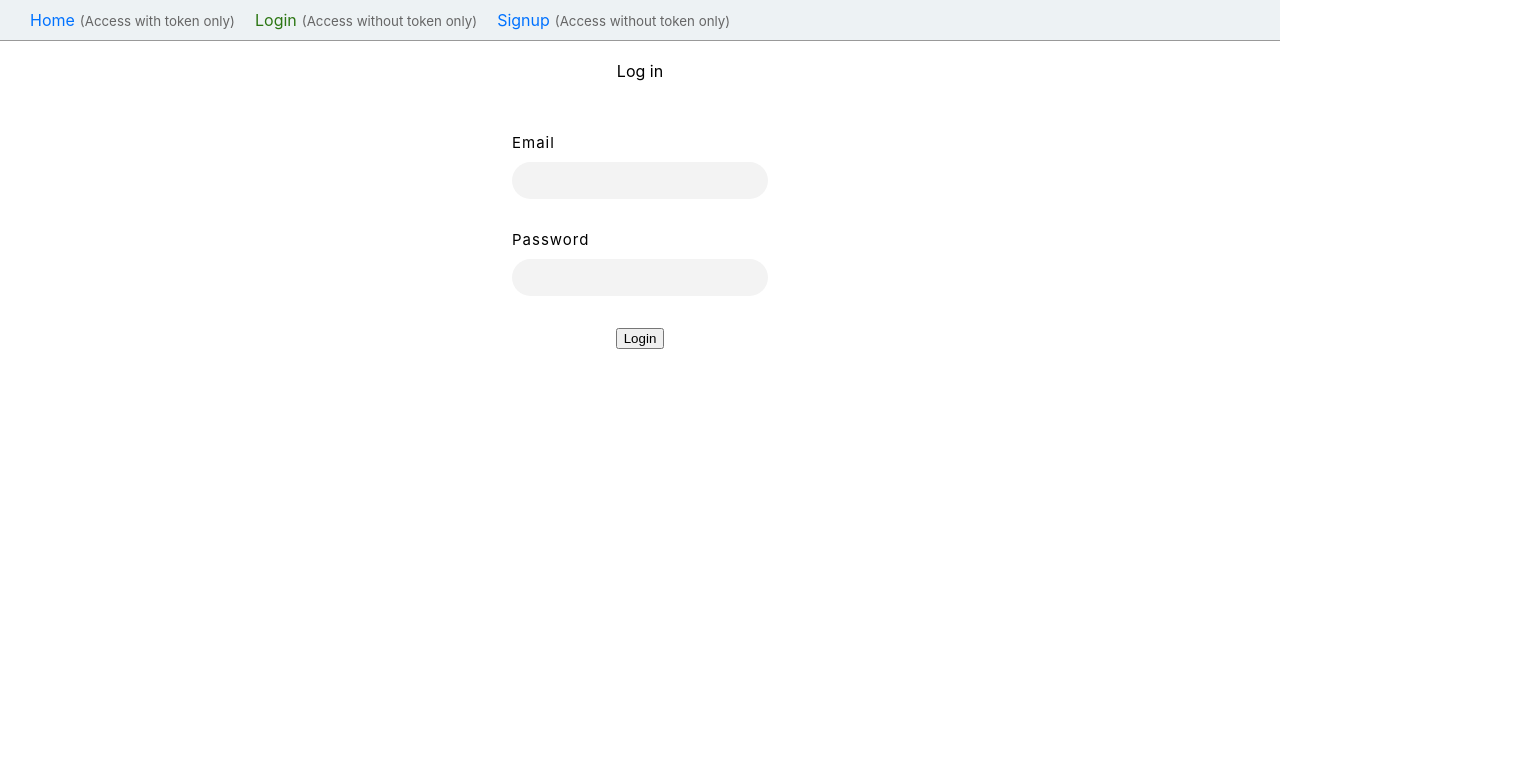
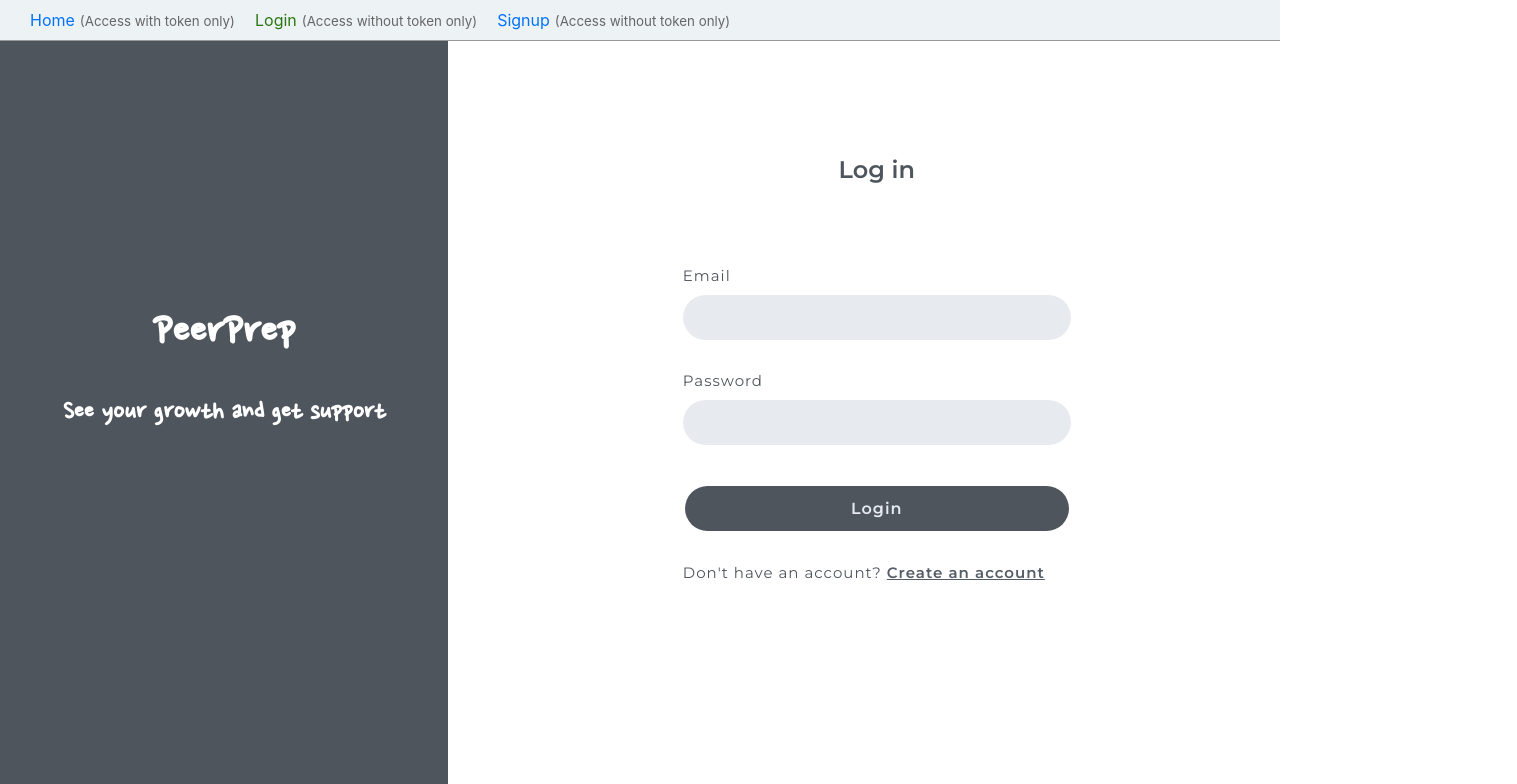
Before and after one commit to CS3219-SE-Principles-and-Patterns/cs3219-project-ay2122-2122-s1-g3, a React (Create React App) app in the folder frontend/: page /login in a window 1280 px wide. Shown: the top 784 px of the page, 1517 px wide, since content can reach past the window. Built offline with nearby package versions, Linux system fonts and the light colour scheme.

Commit message:
styling for login signup

```diff
--- a/frontend/package.json
+++ b/frontend/package.json
@@ -6,6 +6,7 @@
     "@testing-library/jest-dom": "^5.11.4",
     "@testing-library/react": "^11.1.0",
     "@testing-library/user-event": "^12.1.10",
+    "bootstrap": "5.1.1",
     "cors": "^2.8.5",
     "dotenv": "^10.0.0",
     "express": "^4.17.1",
@@ -14,6 +15,7 @@
     "node-sass": "4.14.1",
     "nodemon": "^2.0.13",
     "react": "^17.0.2",
+    "react-bootstrap": "^2.0.0-rc.1",
     "react-dom": "^17.0.2",
     "react-scripts": "4.0.3",
     "web-vitals": "^1.0.1"
--- a/frontend/src/Screen/Login.js
+++ b/frontend/src/Screen/Login.js
@@ -2,6 +2,7 @@ import React, { useState } from "react";
 import axios from "axios";
 import { setUserSession } from "../Utils/Common";
 import "../Style/LoginSignup.scss";
+import PeerPrep from "./PeerPrep";
 
 function Login(props) {
   const email = useFormInput("");
@@ -32,6 +33,11 @@ function Login(props) {
   };
 
   return (
+    <div className="Login">
+      <div className="peer-prep">
+        <h1>PeerPrep</h1>
+        <h3>See your growth and get support</h3>
+      </div>
       <div className="container">
         <div className="title"> Log in </div>
         <div className="content">
@@ -42,7 +48,11 @@ function Login(props) {
             </div>
             <div className="sub-form">
               <label htmlFor="password">Password</label>
-            <input type="password" {...password} autoComplete="new-password" />
+              <input
+                type="password"
+                {...password}
+                autoComplete="new-password"
+              />
             </div>
             {error && (
               <>
@@ -57,6 +67,12 @@ function Login(props) {
                 onClick={handleLogin}
                 disabled={loading}
               />
+            </div>
+          </div>
+          <div className="sub-form">
+            <label htmlFor="signup">
+              Don't have an account? <a href="/Signup"> Create an account </a>
+            </label>
           </div>
         </div>
       </div>
--- /dev/null
+++ b/frontend/src/Screen/PeerPrep.js
@@ -0,0 +1,11 @@
+import "../Style/PeerPrep.scss";
+
+function PeerPrep() {
+  return (
+    <div className="k-container">
+      <div className="content"></div>
+    </div>
+  );
+}
+
+export default PeerPrep;
--- a/frontend/src/Screen/Signup.js
+++ b/frontend/src/Screen/Signup.js
@@ -15,6 +15,11 @@ function Signup(props) {
   };
 
   return (
+    <div className="Signup">
+      <div className="peer-prep">
+        <h1>PeerPrep</h1>
+        <h3>See your growth and get support</h3>
+      </div>
       <div className="container">
         <div className="title"> Sign up </div>
         <div className="content">
@@ -29,7 +34,11 @@ function Signup(props) {
             </div>
             <div className="sub-form">
               <label htmlFor="password">Password</label>
-            <input type="password" {...password} autoComplete="new-password" />
+              <input
+                type="password"
+                {...password}
+                autoComplete="new-password"
+              />
             </div>
             <div className="sub-form">
               <label htmlFor="confirm-password">Confirm Password</label>
@@ -56,6 +65,7 @@ function Signup(props) {
           </div>
         </div>
       </div>
+    </div>
   );
 }
 
--- a/frontend/src/Style/LoginSignup.scss
+++ b/frontend/src/Style/LoginSignup.scss
@@ -1,12 +1,34 @@
+@import url("https://fonts.googleapis.com/css2?family=Montserrat:ital,wght@0,300;0,400;0,600;1,200;1,300;1,400;1,500&family=Nanum+Pen+Script&display=swap");
+
+.peer-prep {
+  color: #fff;
+  padding-top: 18%;
+  text-align: center;
+  position: absolute;
+  width: 35%;
+  height: 100%;
+  background-color: #4e555d;
+  float: left;
+  font-family: "Nanum Pen Script";
+  font-size: 1.5rem;
+  font-weight: 200;
+}
+
 .container {
   width: 100%;
   display: flex;
   flex-direction: column;
   align-items: center;
+  padding-top: 5%;
+  padding-left: 18.5%;
 
-  .header {
+  .title {
+    align-items: left;
+    font-family: "Montserrat";
+    font-weight: 600;
     font-size: 24px;
-    margin-top: 20px;
+    margin: 50px 0;
+    color: #4e555d;
   }
 
   .content {
@@ -20,22 +42,20 @@
       align-items: center;
 
       .sub-form {
+        font-weight: 600;
         display: flex;
         flex-direction: column;
         align-items: flex-start;
         width: fit-content;
-        label {
-          font-size: 15px;
-          letter-spacing: 1px;
-        }
+
         input {
-          margin-top: 6px;
-          min-width: 18em;
-          height: 37px;
+          font-family: "Montserrat";
+          min-width: 29em;
+          height: 45px;
           padding: 0px 20px;
           font-size: 12px;
           letter-spacing: 1px;
-          background-color: #f3f3f3;
+          background-color: #e7ebf0;
           border: 0;
           border-radius: 30px;
           margin-top: 10px;
@@ -43,5 +63,54 @@
         }
       }
     }
+
+    .login-button {
+      input {
+        font-weight: 600;
+        font-family: "Montserrat";
+        font-size: 16px;
+        letter-spacing: 1px;
+        color: #e7ebf0;
+        min-width: 24rem;
+        height: 45px;
+        padding: 0px 20px;
+        background-color: #4e555d;
+        border: 0;
+        border-radius: 30px;
+        margin-top: 10px;
+        margin-bottom: 31px;
+        cursor: pointer;
+      }
+    }
+
+    input:focus {
+      outline-color: #444a50;
+    }
+    input:active {
+      color: #444a50;
+    }
+    input:hover {
+      background-color: #444a50;
+    }
   }
 }
+
+.sub-form label {
+  font-family: "Montserrat";
+  font-size: 15px;
+  letter-spacing: 1px;
+  color: #4e555d;
+  font-weight: 500;
+}
+
+.sub-form a {
+  font-weight: 600;
+}
+
+.sub-form a {
+  color: #555d66;
+}
+
+.sub-form a:hover {
+  color: #383d42;
+}
--- /dev/null
+++ b/frontend/src/Style/PeerPrep.scss
@@ -0,0 +1,5 @@
+.k-container {
+  .content {
+    background-color: blue;
+  }
+}
--- a/frontend/src/index.css
+++ b/frontend/src/index.css
@@ -13,10 +13,10 @@ code {
 }
 
 .content {
-  padding: 20px;
 }
 
 .header {
+  margin: 0;
   padding: 10px;
   background: #edf2f4;
   border-bottom: 1px solid #999;
```
Also changed, not shown: 1 other file (tests, documents, lock files or other folders). Lines whose indentation alone changed are shown as unchanged.
